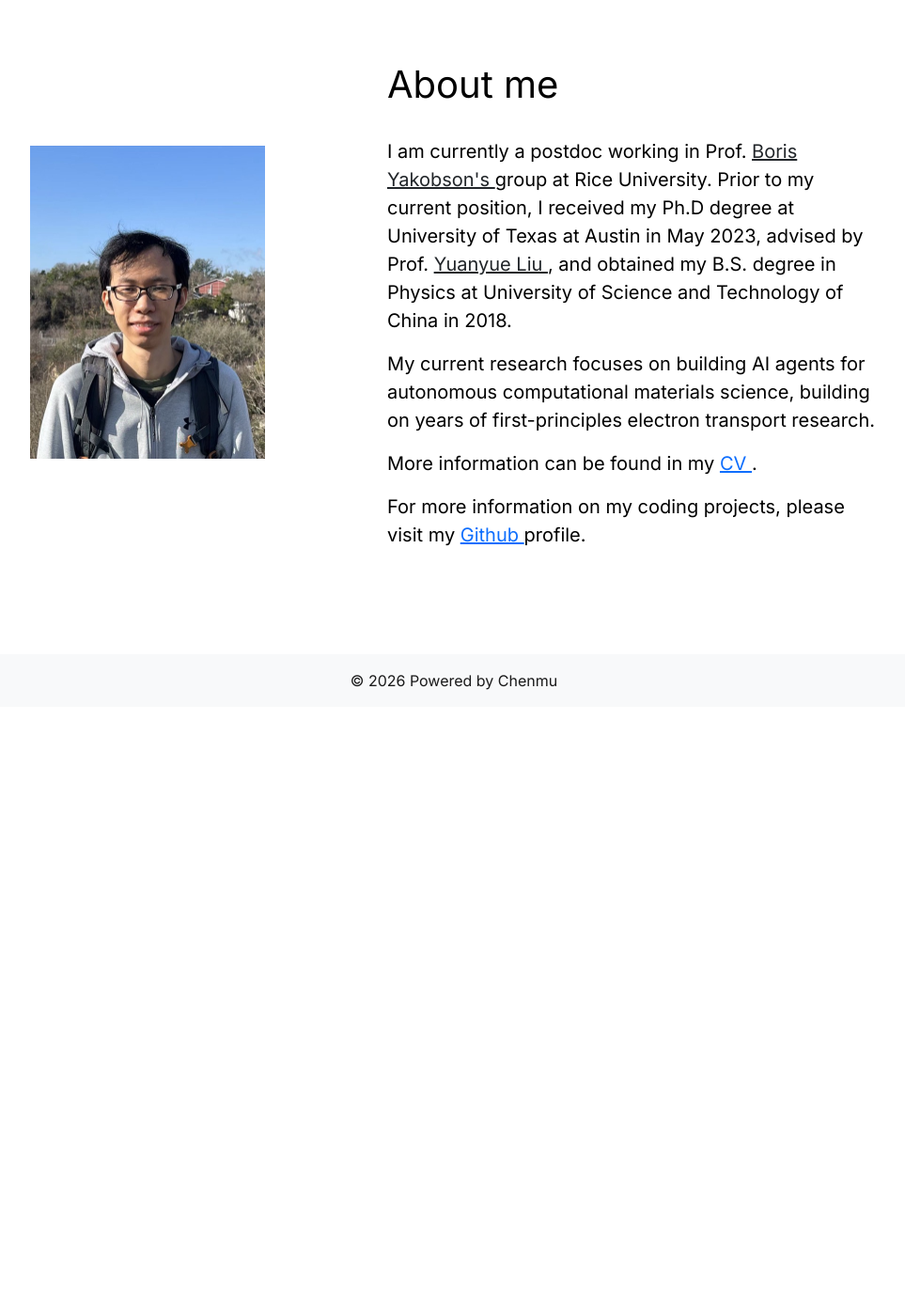
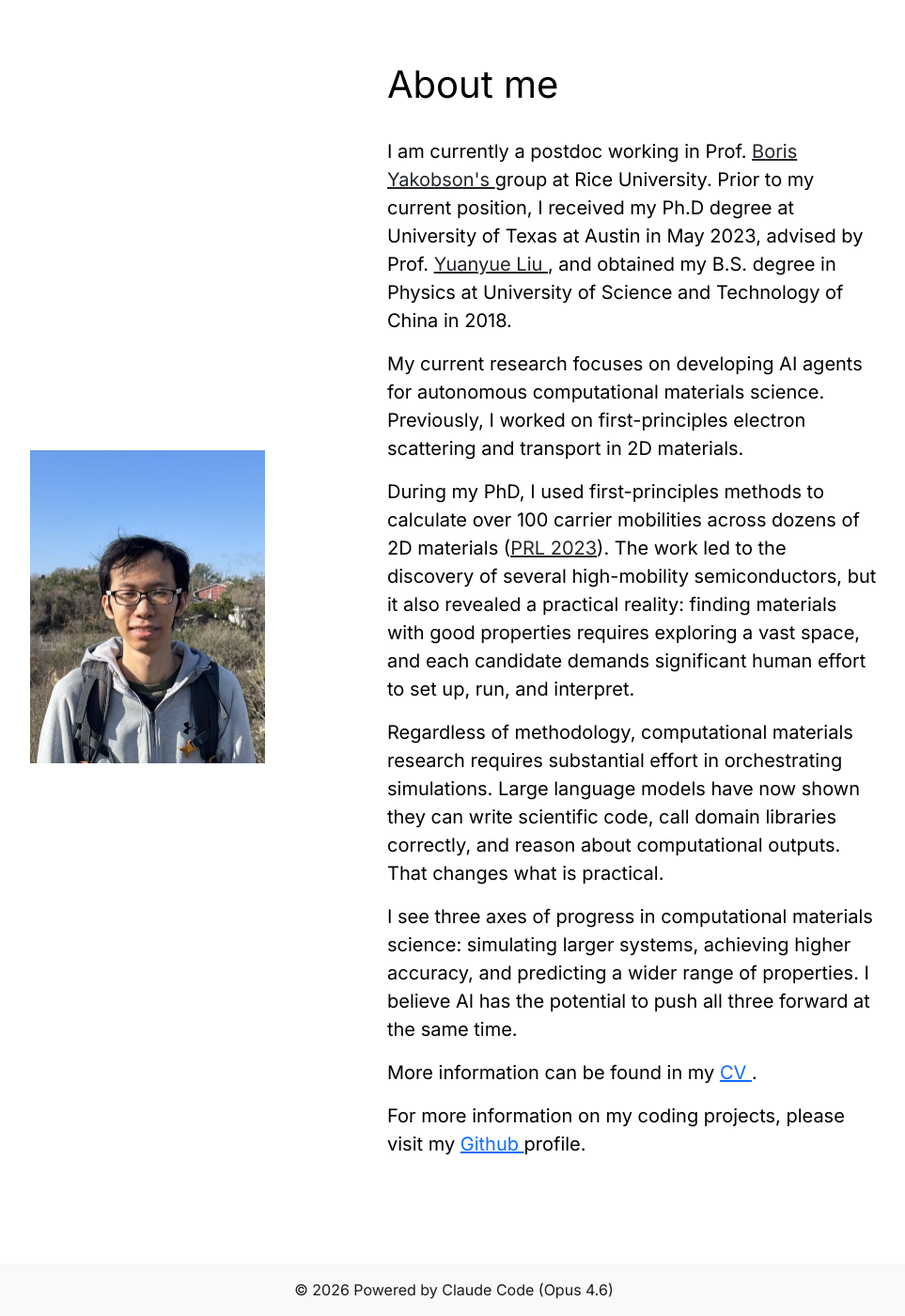
Before and after one commit to cz2014/cz2014.github.io, a Jekyll site: the page built from bio.html, in a window 1280 px wide and 1400 px high, scrolled down 204 px. Shown: the whole window at 94% size, without its empty margins (157-1120 px from the left). Built offline with Jekyll 4.4.1, drawn with Linux system fonts in a browser that asks for light colours; before the commit the page ends 956 px from its top, so only the background shows below that.

Commit message:
Revise homepage and bio text from content audit
- Homepage: honest AI framing, drop overclaiming, rename physics section
- Bio: add research philosophy paragraphs with PRL link
- Footer: powered by Claude Code (Opus 4.6)
- Config: simplify site description

```diff
--- a/_config.yml
+++ b/_config.yml
@@ -1,6 +1,6 @@
 title: Chenmu Zhang
 url: https://www.chenmuzhang.com
-description: Personal website of Chenmu Zhang - condensed matter physics researcher
+description: Personal website of Chenmu Zhang
 markdown: kramdown
 
 exclude:
--- a/_layouts/default.html
+++ b/_layouts/default.html
@@ -62,7 +62,7 @@
 
   <!-- FOOTER -->
   <footer class="bg-light text-center py-3" style="font-family: 'Inter', sans-serif;">
-    <p class="m-0">&copy; {{ site.time | date: '%Y' }} Powered by Chenmu</p>
+    <p class="m-0">&copy; {{ site.time | date: '%Y' }} Powered by Claude Code (Opus 4.6)</p>
   </footer>
 
   <!-- Bootstrap JS -->
--- a/bio.html
+++ b/bio.html
@@ -50,9 +50,31 @@ description: Biography of Chenmu Zhang - postdoctoral researcher at Rice Univers
           Science and Technology of China in 2018.
         </p>
         <p>
-          My current research focuses on building AI agents for autonomous
-          computational materials science, building on years of first-principles
-          electron transport research.
+          My current research focuses on developing AI agents for autonomous
+          computational materials science. Previously, I worked on first-principles
+          electron scattering and transport in 2D materials.
+        </p>
+        <p>
+          During my PhD, I used first-principles methods to calculate over 100
+          carrier mobilities across dozens of 2D materials
+          (<a href="https://doi.org/10.1103/PhysRevLett.130.087001" target="_blank" class="text-decoration-underline text-dark">PRL 2023</a>).
+          The work led to the discovery of several high-mobility semiconductors,
+          but it also revealed a practical reality: finding materials with good
+          properties requires exploring a vast space, and each candidate demands
+          significant human effort to set up, run, and interpret.
+        </p>
+        <p>
+          Regardless of methodology, computational materials research requires
+          substantial effort in orchestrating simulations. Large language models
+          have now shown they can write scientific code, call domain libraries
+          correctly, and reason about computational outputs. That changes what
+          is practical.
+        </p>
+        <p>
+          I see three axes of progress in computational materials science:
+          simulating larger systems, achieving higher accuracy, and predicting
+          a wider range of properties. I believe AI has the potential to push
+          all three forward at the same time.
         </p>
         <p>
           More information can be found in my
```
Also changed, not shown: index.html (+6 -6 lines).
